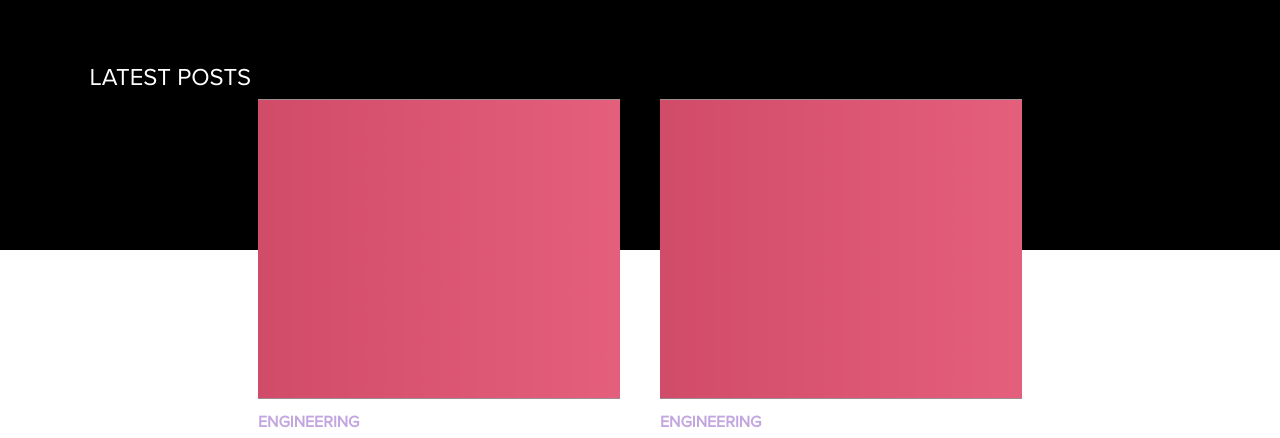
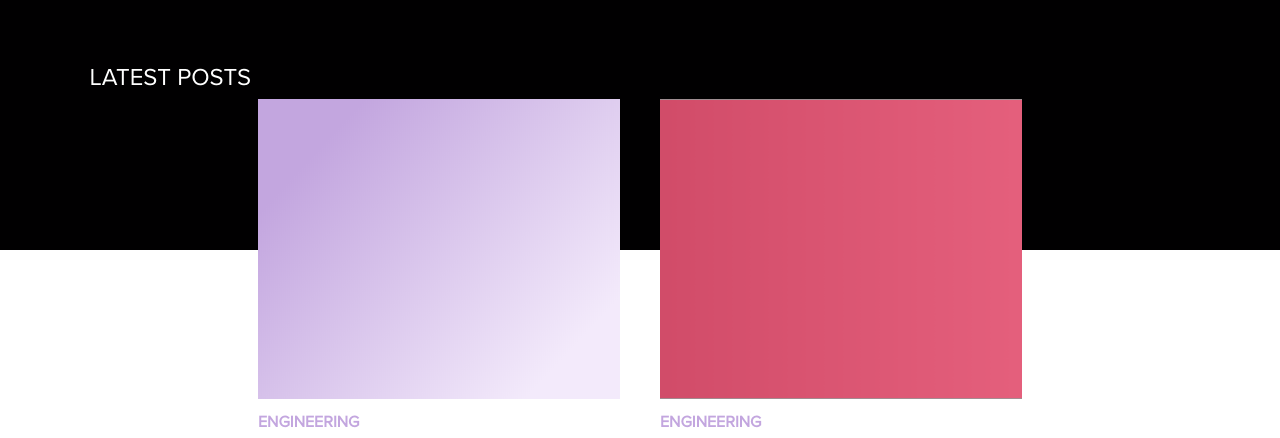
Before and after one commit to Ted-Koomen/resume, a Gatsby site: page / in a window 1280 px wide. Shown: the part 303-741 px from the top of the page. Built offline with nearby package versions, Linux system fonts and the light colour scheme; Gatsby itself is replaced by a stand-in of ours.

Commit message:
update image

```diff
--- a/src/pages/2020-12-14/index.md
+++ b/src/pages/2020-12-14/index.md
@@ -6,7 +6,7 @@ author: 'Ted Koomen'
 description: 'New ES2020 features that will make your life easier'
 posttype: 'engineering'
 tag: ["javascript", "es2020", "es6"]
-image: '../../images/ruby-banner.png'
+image: '../../images/engineering-post.png'
 featuredImage: '../../images/engineering-post.png'
 featured: true
 snippet: "ES2020 really helps clean up some pretty dirty code. It allows for engineers to code for edgecases which can look"
```
